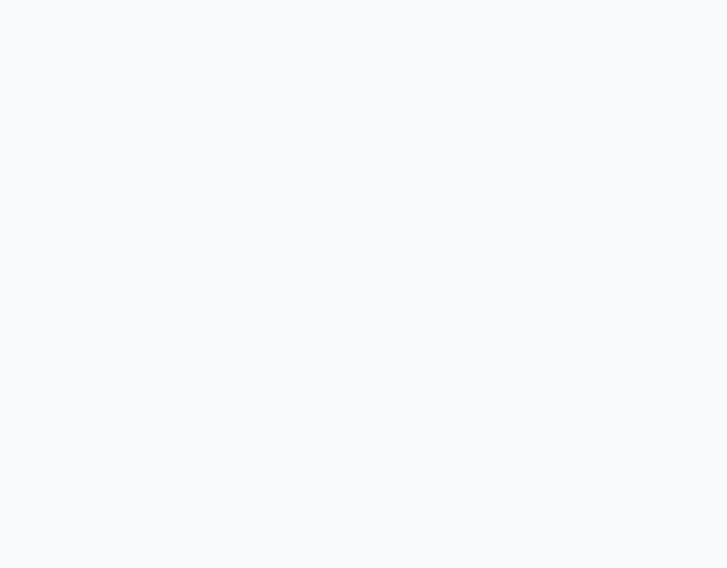
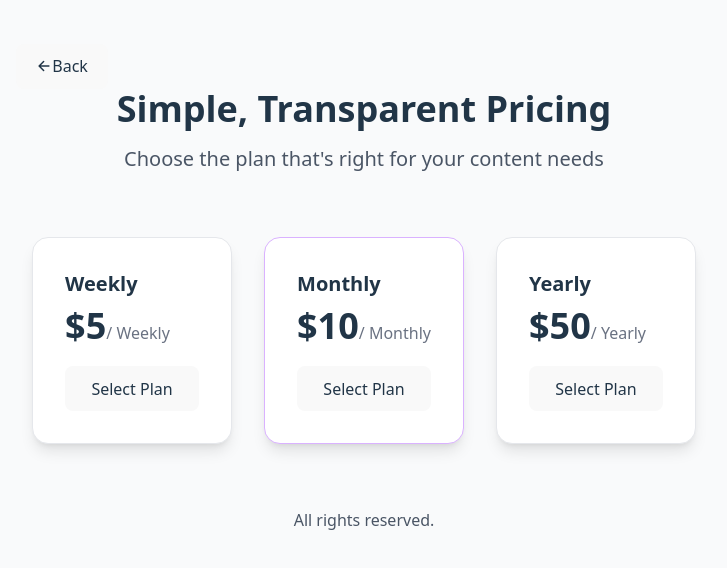
Before and after one commit to leader-akash/Multiple-Files-Merge, a React (Vite) app in the folder frontend/: page /pruchase-plans in a window 1280 px wide. Before the commit this address had no page. Shown: the part 112-680 px from the top of the page, without its empty margins (276-1003 px from the left). Built offline with nearby package versions, Linux system fonts and the light colour scheme.

Commit message:
added limit and optimised backend code

```diff
--- a/frontend/package.json
+++ b/frontend/package.json
@@ -10,6 +10,11 @@
         "preview": "vite preview"
     },
     "dependencies": {
+        "@fortawesome/fontawesome-svg-core": "^6.7.2",
+        "@fortawesome/free-brands-svg-icons": "^6.7.2",
+        "@fortawesome/free-regular-svg-icons": "^6.7.2",
+        "@fortawesome/free-solid-svg-icons": "^6.7.2",
+        "@fortawesome/react-fontawesome": "^0.2.2",
         "@stripe/react-stripe-js": "^3.7.0",
         "@stripe/stripe-js": "^7.3.0",
         "@tailwindcss/vite": "^4.1.7",
@@ -19,6 +24,7 @@
         "react": "^18.3.1",
         "react-dom": "^18.3.1",
         "react-dropzone": "^14.3.8",
+        "react-icons": "^5.5.0",
         "react-modal": "^3.16.3",
         "react-pdf": "^9.1.0",
         "react-router-dom": "^7.6.1"
--- a/frontend/src/App.jsx
+++ b/frontend/src/App.jsx
@@ -1,6 +1,7 @@
 import './App.css';
 import { Route, Routes } from 'react-router-dom';
 import HomePage from './pages/HomePage';
+import PurchasePlans from './pages/PurchasePlans';
 
 
 function App() {
@@ -11,6 +12,7 @@ function App() {
 
         <Routes>
           <Route path="/" element={<HomePage />} />
+          <Route path="/pruchase-plans" element={<PurchasePlans />} />
         </Routes>
 
 
--- /dev/null
+++ b/frontend/src/components/PlanCards.jsx
@@ -0,0 +1,56 @@
+
+import axios from 'axios';
+import React, { useEffect } from 'react';
+import { useState } from "react";
+
+import { Link } from 'react-router-dom';
+
+const PricingPlan = ({
+  data
+}) => {
+
+
+     const handlePurchase = async (id, price) => {
+        const amount = price;
+
+        try {
+            const response = await axios.post(`http://localhost:5000/api/payment/create-payment-intent`, { amount });
+
+            // Assuming backend sends session URL back in response.data.url
+            const sessionUrl = response.data.url;
+
+            // Redirect to Stripe Checkout
+            window.location.href = sessionUrl;
+        } catch (error) {
+            console.error("Purchase failed:", error);
+        }
+    };
+
+  return (
+    <div className={`bg-white rounded-2xl shadow-lg border ${data?.isPopular ? 'border-purple-300' : 'border-gray-200'} overflow-hidden transform transition-all duration-300 hover:-translate-y-1 hover:shadow-xl`}>
+      {/* {data?.isPopular && (
+        <div className="bg-purple-600 text-white py-2 px-4 text-center text-sm font-medium">
+          MOST POPULAR
+        </div>
+      )} */}
+
+      <div className="p-8">
+        <h3 className="text-xl font-bold mb-2">{data?.title}</h3>
+
+        <div className="mb-5">
+          <span className="text-4xl font-bold">${data?.price}</span>
+          {data?.price !== 'Custom' && <span className="text-gray-500">/ {data?.title}</span>}
+        </div>
+
+          <button onClick={() => handlePurchase(data?.planId, data?.price)}
+            className={`w-full py-6 {isPopular ? 'bg-purple-600 hover:bg-purple-700' : 'bg-gray-800 hover:bg-gray-900'}`}
+          >
+            {data?.buttonName}
+          </button>
+
+      </div>
+    </div>
+  )
+};
+
+export default PricingPlan;
--- a/frontend/src/components/PurchaseButton.jsx
+++ b/frontend/src/components/PurchaseButton.jsx
@@ -1,4 +1,5 @@
 import axios from 'axios';
+import {Link} from "react-router-dom"
 
 const PurchaseButton = () => {
 
@@ -19,12 +20,14 @@ const PurchaseButton = () => {
     };
 
     return (
+        <Link to="pruchase-plans">
             <button
-            onClick={() => handlePurchase()}
+                // onClick={() => handlePurchase()}
                 className={`w-full py-3 px-4 mt-4 rounded-md font-medium flex items-center justify-center transition-colors text-blue-500 shadow-md`}
             >
                 Buy Subscription
             </button>
+        </Link>
     )
 }
 
--- a/frontend/src/pages/HomePage.jsx
+++ b/frontend/src/pages/HomePage.jsx
@@ -79,8 +79,10 @@ function HomePage() {
                 body: formData,
             });
 
+
             if (!response.ok) {
                 const errorData = await response.json().catch(() => ({}));
+                setIsPurchaseButton(true)
                 throw new Error(errorData.error || `Server responded with ${response.status}`);
             }
 
@@ -95,6 +97,7 @@ function HomePage() {
             setPageNumber(1);
             showMessage('Files merged successfully!', 'success');
         } catch (error) {
+            console.log('errrrr', error)
             setPdfError(error.message);
             showMessage(`Failed to merge files: ${error.message}`, 'error');
         } finally {
--- /dev/null
+++ b/frontend/src/pages/PurchasePlans.jsx
@@ -0,0 +1,76 @@
+import React from 'react'
+import Pricing from '../components/PlanCards'
+import { useState } from 'react';
+import PricingPlan from '../components/PlanCards';
+import { IoArrowBack } from "react-icons/io5";
+import {useNavigate} from "react-router-dom"
+
+const PurchasePlans = () => {
+
+    const navigate = useNavigate();
+
+    const plans = [
+        {
+            planId: 1,
+            title: "Weekly",
+            price: 5,
+
+            buttonName: "Select Plan"
+        },
+        {
+            planId: 2,
+            title: "Monthly",
+            price: 10,
+            isPopular: true,
+            buttonName: "Select Plan"
+        },
+        {
+            planId: 3,
+            title: "Yearly",
+            price: 50,
+            buttonName: "Select Plan"
+        }
+    ];
+
+    const [packages, setPackages] = useState([]);
+    const [loading, setLoading] = useState(true);
+    const [error, setError] = useState(null);
+
+
+
+    return (
+        <section id="pricing" className="py-20">
+            <button className='border flex items-center px-2 bg-green-100 ' onClick={() => navigate("/")}>
+                <IoArrowBack />
+              Back
+            </button>
+            <div className="container mx-auto px-4">
+                <div className="text-center max-w-3xl mx-auto mb-16">
+                    <h2 className="text-3xl sm:text-4xl font-bold mb-4">
+                        Simple, <span className="heading-gradient">Transparent Pricing</span>
+                    </h2>
+                    <p className="text-xl text-gray-600">
+                        Choose the plan that's right for your content needs
+                    </p>
+                </div>
+
+                <div className="grid grid-cols-1 md:grid-cols-3 gap-8 max-w-5xl mx-auto">
+                    {plans.map((plan, index) => (
+                        <PricingPlan
+                            key={index}
+                            data={plan}
+                        />
+                    ))}
+                </div>
+
+                <div className="mt-16 text-center max-w-2xl mx-auto">
+                    <p className="text-gray-600">
+                        All rights reserved.
+                    </p>
+                </div>
+            </div>
+        </section>
+    )
+}
+
+export default PurchasePlans
```
Also changed, not shown: 2 other files (tests, documents, lock files or other folders). Lines whose indentation alone changed are shown as unchanged.
